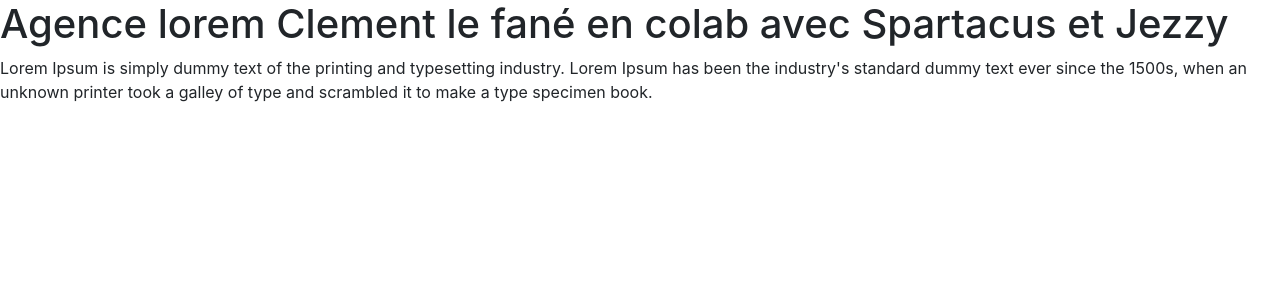
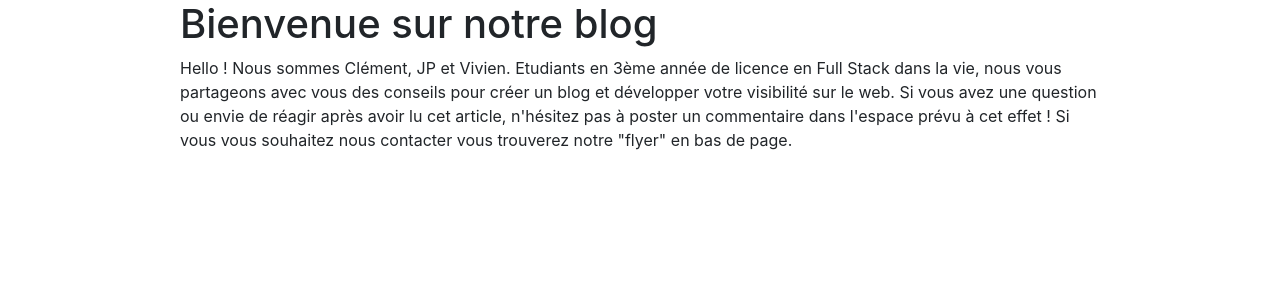
Before and after one commit to jnicolas94/EvaluationSymfony, a Symfony app: template templates/home/index.html.twig in a window 1280 px wide. Shown: the part 56-356 px from the top of the page. Run offline with Twig, Linux system fonts and the light colour scheme; the template is opened without the code that fills it, so the values that code supplies are empty; some libraries are stand-ins or nearby versions.

Commit message:
ajout de bootstrap et mise en page

```diff
--- a/templates/article/_delete_form.html.twig
+++ b/templates/article/_delete_form.html.twig
@@ -1,5 +1,5 @@
 <form method="post" action="{{ path('article_delete', {'id': article.id}) }}" onsubmit="return confirm('Are you sure you want to delete this item?');">
     <input type="hidden" name="_method" value="DELETE">
     <input type="hidden" name="_token" value="{{ csrf_token('delete' ~ article.id) }}">
-    <button class="btn">Delete</button>
+    <button class="btn btn-danger">Supprimer l'article</button>
 </form>
--- a/templates/article/_form.html.twig
+++ b/templates/article/_form.html.twig
@@ -1,4 +1,4 @@
 {{ form_start(form) }}
-    {{ form_widget(form) }}
-    <button class="btn">{{ button_label|default('Save') }}</button>
+{{ form_widget(form) }}
+<button type="submit" class="btn btn-primary">{{ button_label|default('Sauvegarder') }}</button>
 {{ form_end(form) }}
--- a/templates/article/edit.html.twig
+++ b/templates/article/edit.html.twig
@@ -5,9 +5,7 @@
 {% block body %}
     <h1>Edit Article</h1>
 
-    {{ include('article/_form.html.twig', {'button_label': 'Update'}) }}
-
-    <a href="{{ path('article_index') }}">back to list</a>
-
+    {{ include('article/_form.html.twig', {'button_label': 'Enregistrer les modifications'}) }}
     {{ include('article/_delete_form.html.twig') }}
+    <a href="{{ path('article_index') }}">Retour à la liste</a>
 {% endblock %}
--- a/templates/article/new.html.twig
+++ b/templates/article/new.html.twig
@@ -1,11 +1,11 @@
 {% extends 'base.html.twig' %}
 
-{% block title %}New Article{% endblock %}
+{% block title %}Nouvel Article{% endblock %}
 
 {% block body %}
-    <h1>Create new Article</h1>
+    <h1>Ajouter un Article</h1>
 
     {{ include('article/_form.html.twig') }}
 
-    <a href="{{ path('article_index') }}">back to list</a>
+    <a href="{{ path('article_index') }}">Retour à la liste</a>
 {% endblock %}
--- a/templates/article/show.html.twig
+++ b/templates/article/show.html.twig
@@ -22,9 +22,9 @@
         </tbody>
     </table>
 
-    <a href="{{ path('article_index') }}">back to list</a>
-
-    <a href="{{ path('article_edit', {'id': article.id}) }}">edit</a>
+    <a class="btn btn-warning" href="{{ path('article_edit', {'id': article.id}) }}">Modifier</a>
 
     {{ include('article/_delete_form.html.twig') }}
+
+    <a href="{{ path('article_index') }}">Retour à la liste</a>
 {% endblock %}
--- a/templates/base.html.twig
+++ b/templates/base.html.twig
@@ -21,7 +21,16 @@
             </ul>
           </div>
         </nav>
-        {% block body %}{% endblock %}
+        <div class="container">
+          <div class="row">
+            <div class="col-1"></div>
+            <div class="col-10">
+              {% block body %}{% endblock %}
+            </div>
+            <div class="col-1"></div>
+          </div>
+        </div>
+
         {% block javascripts %}{% endblock %}
     </body>
     <script src="https://code.jquery.com/jquery-3.5.1.slim.min.js" integrity="sha384-DfXdz2htPH0lsSSs5nCTpuj/zy4C+OGpamoFVy38MVBnE+IbbVYUew+OrCXaRkfj" crossorigin="anonymous"></script>
--- a/templates/home/index.html.twig
+++ b/templates/home/index.html.twig
@@ -1,14 +1,18 @@
 {% extends 'base.html.twig' %}
 
-{% block title %}Hello This is the Home Page{% endblock %}
+{% block title %}Evaluation Symfony{% endblock %}
 
 {% block body %}
 
-<div class"container">
-  <h1>Agence lorem Clement le fané en colab avec Spartacus et Jezzy</h1>
-  <p>
-  Lorem Ipsum is simply dummy text of the printing and typesetting industry. Lorem Ipsum has been the industry's standard dummy text ever since the 1500s, when an unknown printer took a galley of type and scrambled it to make a type specimen book.
-  </p>
-</div>
+
+      <h1>Bienvenue sur notre blog</h1>
+      <div>
+        <p>
+          Hello ! Nous sommes Clément, JP et Vivien. Etudiants en 3ème année de licence en Full Stack dans la vie, nous vous partageons avec vous des conseils pour créer un blog et développer votre visibilité sur le web. Si vous avez une question ou envie de réagir après avoir lu cet article, n'hésitez pas à poster un commentaire dans l'espace prévu à cet effet !
+          Si vous vous souhaitez nous contacter vous trouverez notre "flyer" en bas de page.
+        </p>
+      </div>
+
+
 
 {% endblock %}
```
Also changed, not shown: templates/article/index.html.twig (+5 -4 lines), 1 other file.
